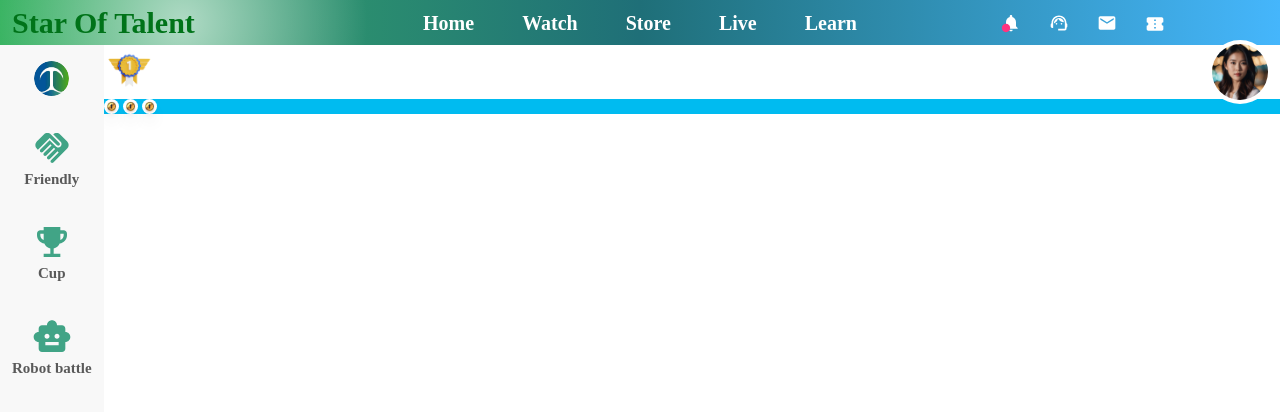
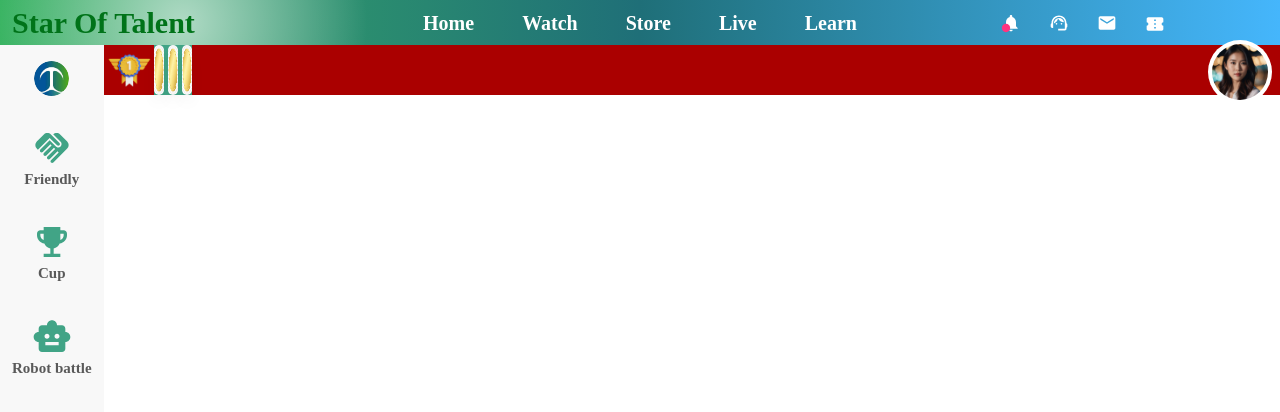
Before and after one commit to rouzbehghanavatiyan/SOT, a React (Vite) app in the folder frontend/: page /home in a window 1280 px wide. Shown: the top 412 px of the page. Built offline with nearby package versions, Linux system fonts and the light colour scheme; a web font is replaced by a local one; what tailwindcss-debug-screens would draw is missing.

Commit message:
fix: rank image

```diff
--- a/frontend/src/components/Rank/index.tsx
+++ b/frontend/src/components/Rank/index.tsx
@@ -1,6 +1,8 @@
 import React from "react";
 import starRank from "../../assets/img/rank1.avif";
 import goldPer1 from "../../assets/img/rank10.webp";
+import goldStar2 from "../../assets/img/goldStar.webp";
+
 import bronze3 from "../../assets/img/rank11.webp";
 import gold1 from "../../assets/img/rank3.webp";
 import blue4 from "../../assets/img/rank4.png";
@@ -12,39 +14,44 @@ import silverPer2 from "../../assets/img/rank9.webp";
 import silverSircle2 from "../../assets/img/silverRank2.jpg";
 
 const Rank: React.FC = ({
-  starWidth = 15,
-  starHeight = 15,
+  starWidth = 10,
+  starHeight = 10,
   rankWidth = 50,
   rankHeight = 50,
 }: any) => {
   return (
-    <span className="bg-red">
-      <img width={rankWidth} height={rankHeight} src={goldPer1} alt="My Rank" />
-      <span className="flex mt-1 bg-blue gap-1">
+    <div className="bg-red flex">
+      <img
+        className=""
+        width={rankWidth}
+        height={rankHeight}
+        src={goldPer1}
+        alt="My Rank"
+      />
+      <span className="flex bg-orange-hover justify-center gap-1">
         <img
           className="rounded-full shadow-lg"
           width={starWidth}
           height={starHeight}
-          src={starRank}
+          src={goldStar2}
           alt="My Rank"
         />
         <img
           className="rounded-full shadow-lg"
           width={starWidth}
           height={starHeight}
-          src={starRank}
+          src={goldStar2}
           alt="My Rank"
         />
         <img
           className="rounded-full shadow-lg"
           width={starWidth}
           height={starHeight}
-
-          src={starRank}
+          src={goldStar2}
           alt="My Rank"
         />
       </span>
-    </span>
+    </div>
   );
 };
 
```
